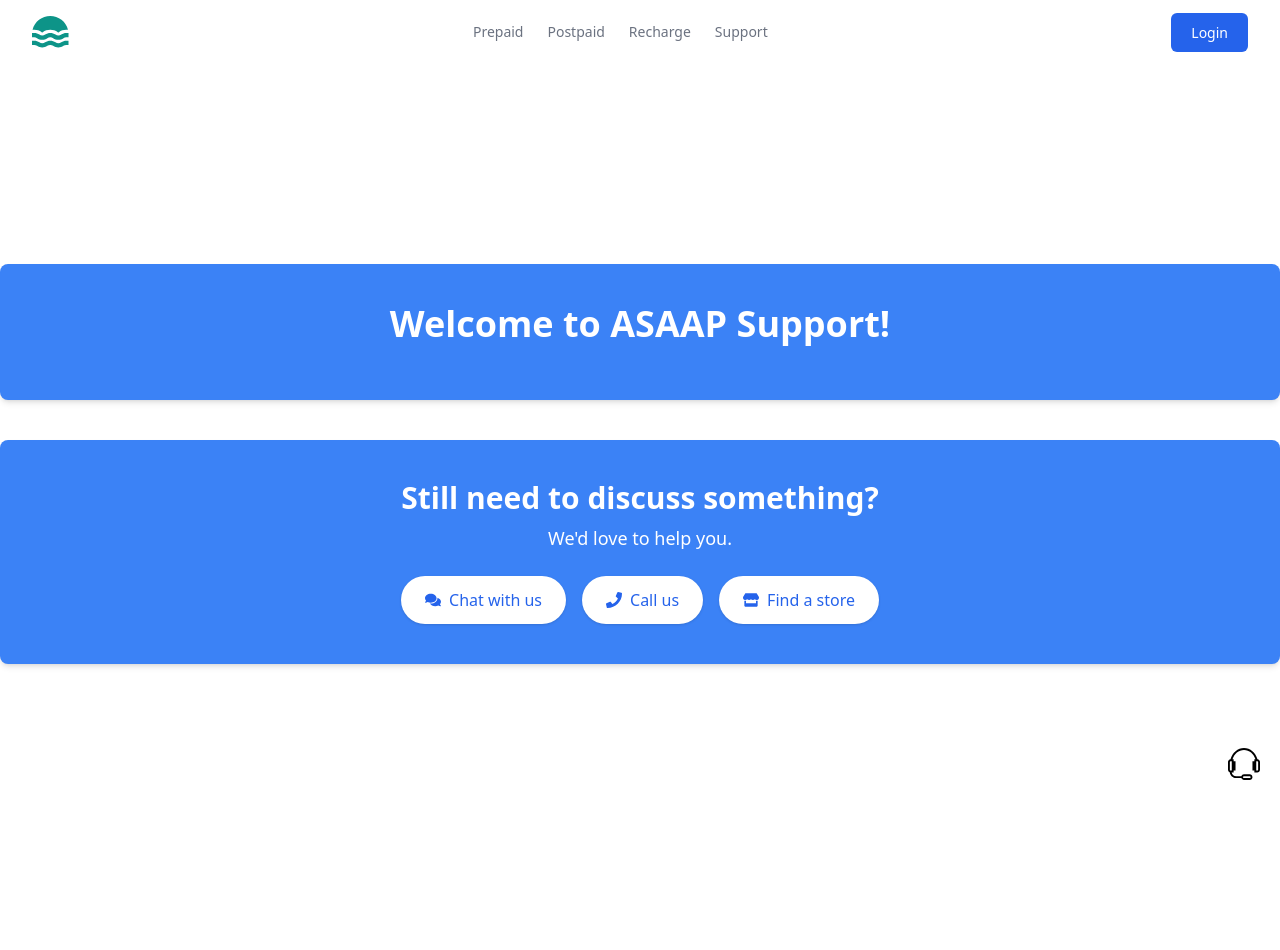
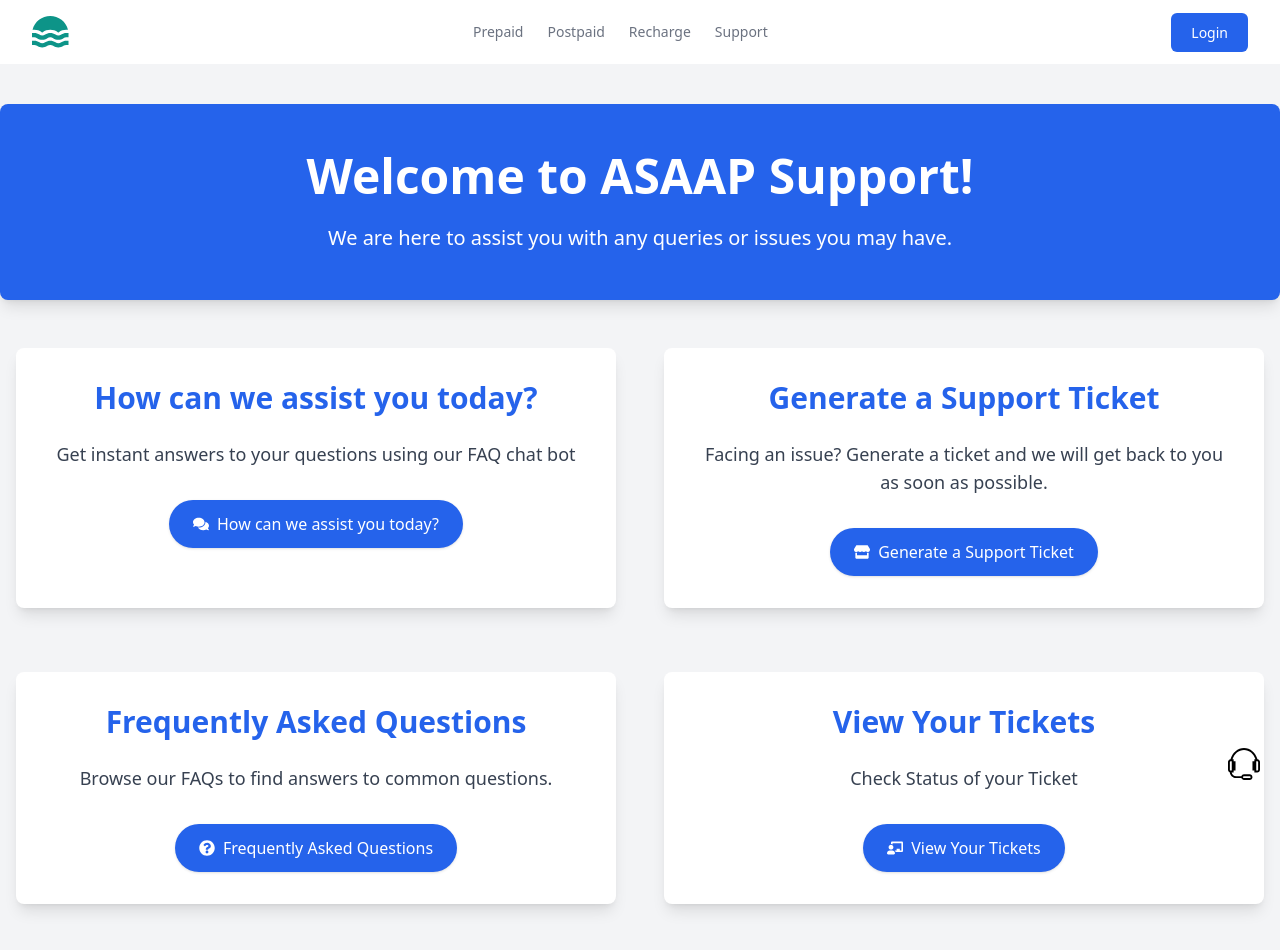
Before and after one commit to prasadsumit444/capstone-brillio, a React (Create React App) app: page /support in a window 1280 px wide. Shown: the top 950 px of the page. Before the commit the page ends 864 px from the top, so only its background shows below. Built offline with nearby package versions, Linux system fonts and the light colour scheme; what @react-pdf/renderer would draw is missing.

Commit message:
made support_page

```diff
--- a/src/pages/Support/SupportPage.jsx
+++ b/src/pages/Support/SupportPage.jsx
@@ -1,37 +1,70 @@
-import React from "react";
-import { FaComments, FaPhone, FaStore } from "react-icons/fa";
+import React, { useState } from "react";
+import { FaComments, FaStore, FaQuestionCircle, FaChalkboardTeacher } from "react-icons/fa";
 
-export default function SupportPage() {
+const SupportCard = ({ title, description, icon: Icon, onClick }) => {
+  const [isHovered, setIsHovered] = useState(false);
+
   return (
-    <div className="min-h-screen bg-white flex flex-col justify-center items-center">
-      {/* Welcome Section */}
-      <div className="bg-blue-500 w-full p-10 rounded-lg shadow-md mb-10 text-center">
-        <h1 className="text-4xl font-bold text-white mb-4">
-          Welcome to ASAAP Support!
-        </h1>
-      </div>
-
-      {/* Discussion Section */}
-      <div className="bg-blue-500 w-full p-10 rounded-lg shadow-md text-center">
-        <h2 className="text-3xl font-semibold text-white mb-2">
-          Still need to discuss something?
-        </h2>
-        <p className="text-lg text-white mb-6">We'd love to help you.</p>
-        <div className="flex justify-center space-x-4">
-          <button className="flex items-center bg-white text-blue-600 px-6 py-3 rounded-full shadow hover:bg-gray-200">
-            <FaComments className="mr-2" />
-            Chat with us
-          </button>
-          <button className="flex items-center bg-white text-blue-600 px-6 py-3 rounded-full shadow hover:bg-gray-200">
-            <FaPhone className="mr-2" />
-            Call us
-          </button>
-          <button className="flex items-center bg-white text-blue-600 px-6 py-3 rounded-full shadow hover:bg-gray-200">
-            <FaStore className="mr-2" />
-            Find a store
+    <div
+      className={`bg-white shadow-lg rounded-lg mb-4 transform transition-transform ${
+        isHovered ? "scale-105 shadow-blue-200" : ""
+      }`}
+      onMouseEnter={() => setIsHovered(true)}
+      onMouseLeave={() => setIsHovered(false)}
+      onClick={onClick}
+    >
+      <div className="p-8 text-center">
+        <h2 className="text-3xl font-semibold text-blue-600 mb-6">{title}</h2>
+        <p className="text-lg text-gray-700 mb-8">{description}</p>
+        <div className="flex justify-around">
+          <button className="flex items-center bg-blue-600 text-white px-6 py-3 rounded-full shadow hover:bg-blue-700">
+            <Icon className="mr-2" />
+            {title}
           </button>
         </div>
       </div>
     </div>
   );
+};
+
+export default function SupportPage() {
+  return (
+    <div className="min-h-screen bg-gray-100 flex flex-col items-center py-10">
+      {/* Welcome Section */}
+      <div className="bg-blue-600 w-full p-12 rounded-lg shadow-lg text-center mb-12">
+        <h1 className="text-5xl font-bold text-white mb-6">Welcome to ASAAP Support!</h1>
+        <p className="text-xl text-white">
+          We are here to assist you with any queries or issues you may have.
+        </p>
+      </div>
+
+      {/* Support Options Section */}
+      <div className="w-full grid grid-cols-1 md:grid-cols-2 lg:grid-cols-2 gap-12 mb-12 px-4">
+        <SupportCard
+          title="How can we assist you today?"
+          description="Get instant answers to your questions using our FAQ chat bot"
+          icon={FaComments}
+          onClick={() => console.log("Chat with us clicked")}
+        />
+        <SupportCard
+          title="Generate a Support Ticket"
+          description="Facing an issue? Generate a ticket and we will get back to you as soon as possible."
+          icon={FaStore}
+          onClick={() => console.log("Generate a Ticket clicked")}
+        />
+        <SupportCard
+          title="Frequently Asked Questions"
+          description="Browse our FAQs to find answers to common questions."
+          icon={FaQuestionCircle}
+          onClick={() => console.log("View FAQs clicked")}
+        />
+        <SupportCard
+          title="View Your Tickets"
+          description="Check Status of your Ticket"
+          icon={FaChalkboardTeacher}
+          onClick={() => console.log("View Tickets clicked")}
+        />
+      </div>
+    </div>
+  );
 }
```
